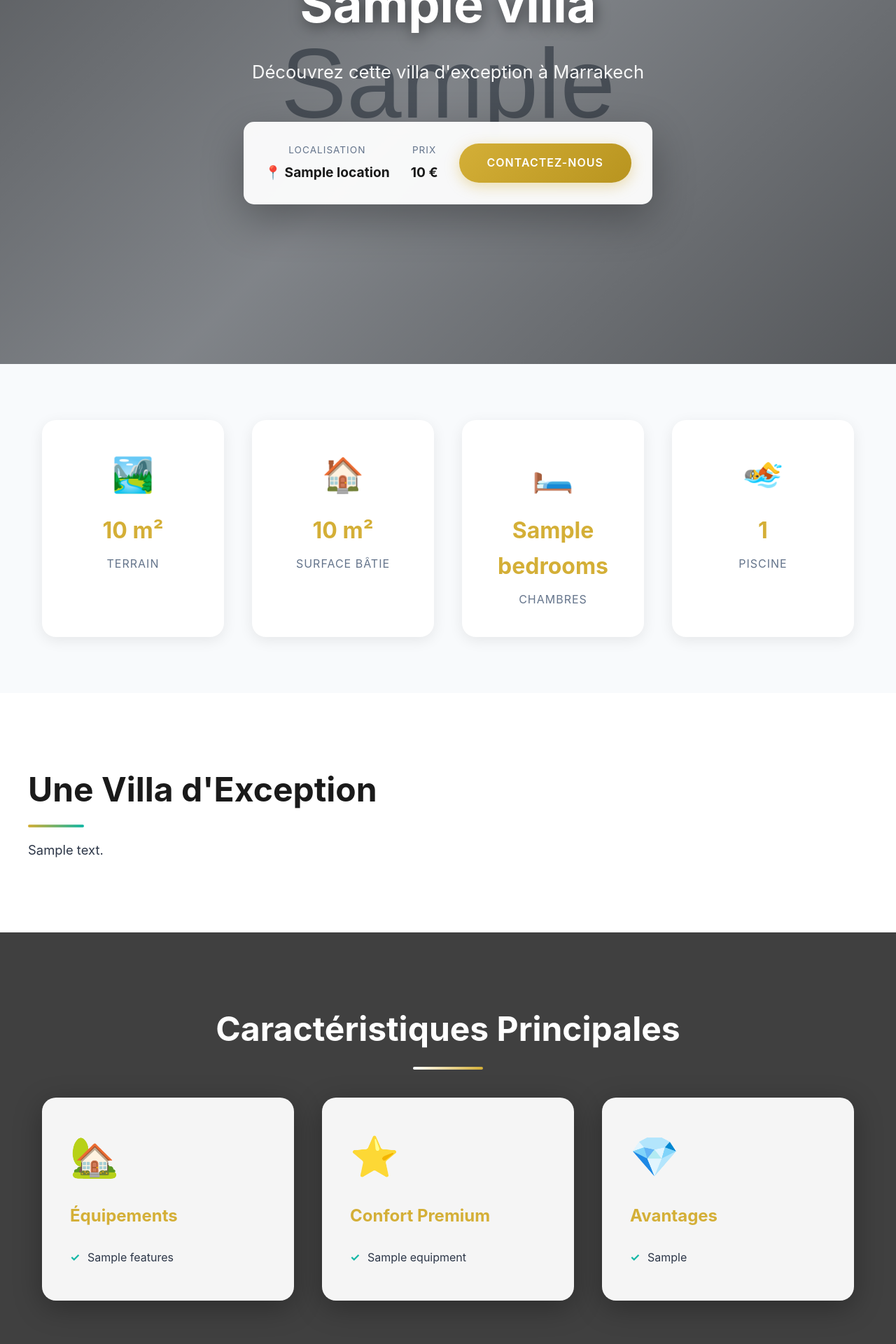
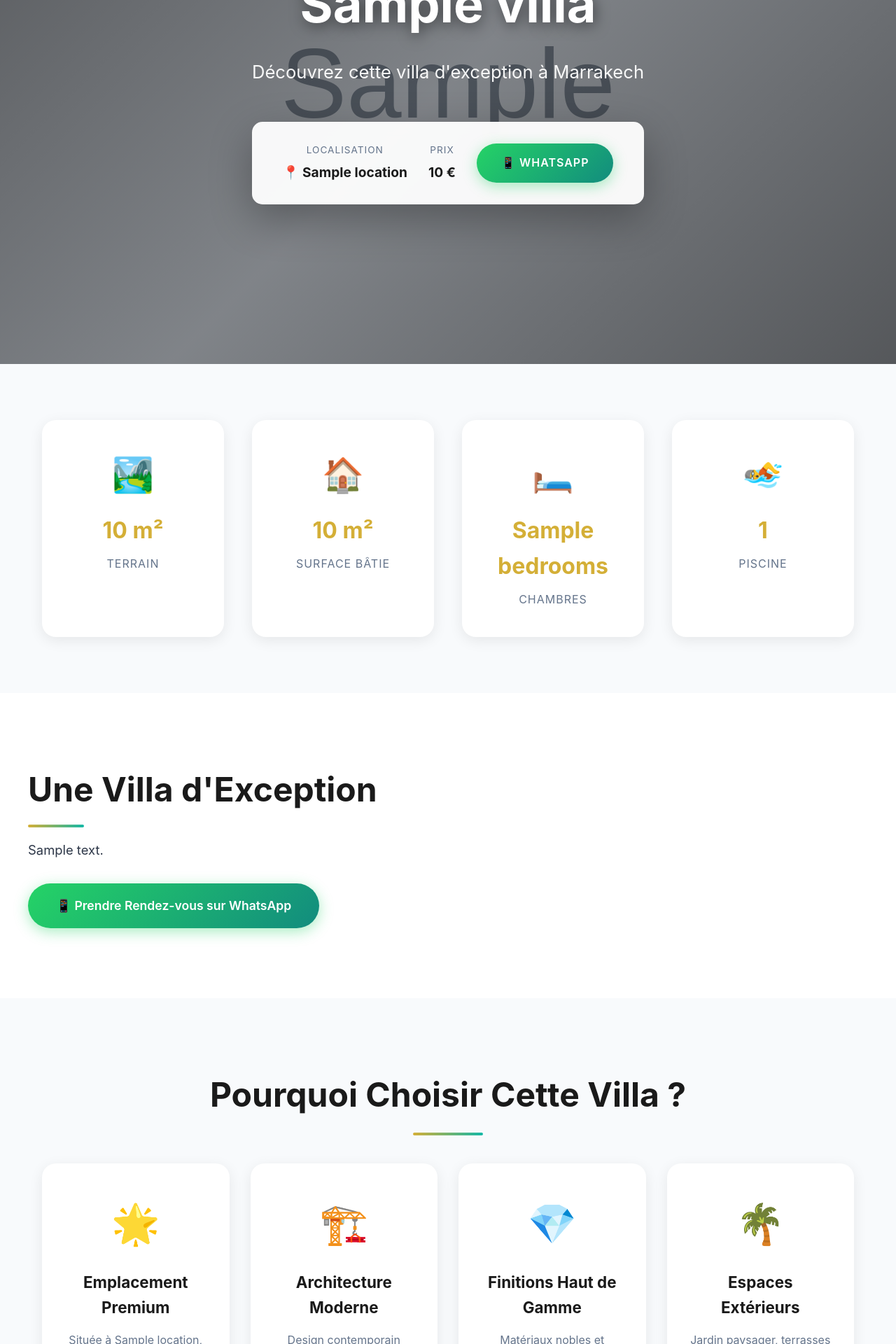
Before and after one commit to moa-digitalagency/VillaVendreMarrakech, a Python web app: template templates/index.html in a window 1280 px wide. Shown: the part 280-2200 px from the top of the page at 70% size. Run offline with Jinja, Linux system fonts and the light colour scheme; the template is opened without the code that fills it: most values are stand-ins (such as "Sample title", 1, 10 or a date in 2020); grey boxes marked "Sample" are stand-in pictures.

Commit message:
Enhance villa listing page with interactive photo slider and WhatsApp integration
Update frontend to include a 3-photo hero slider, distribute images across the page, replace the "Votre Nouveau Style de Vie" section with a creative "Pourquoi Choisir Cette Villa?" section, and integrate WhatsApp for direct contact with a pre-filled appointment request message using deep links.

Replit-Commit-Author: Agent
Replit-Commit-Session-Id: eef467e4-de29-4c9c-befc-ca1fce89f87e
Replit-Commit-Checkpoint-Type: full_checkpoint
Replit-Commit-Screenshot-Url: https://storage.googleapis.com/screenshot-production-us-central1/388c1f97-0d5d-439d-8f54-967ec98ea296/eef467e4-de29-4c9c-befc-ca1fce89f87e/G4jHTKE

```diff
--- a/static/css/style.css
+++ b/static/css/style.css
@@ -44,15 +44,32 @@ body {
     overflow: hidden;
 }
 
-.hero-bg {
+.hero-slider {
     position: absolute;
     top: 0;
     left: 0;
     width: 100%;
     height: 100%;
-    background-size: cover;
-    background-position: center;
-    background-repeat: no-repeat;
+}
+
+.hero-slide {
+    position: absolute;
+    top: 0;
+    left: 0;
+    width: 100%;
+    height: 100%;
+    opacity: 0;
+    transition: opacity 1.5s ease-in-out;
+}
+
+.hero-slide.active {
+    opacity: 1;
+}
+
+.hero-slide img {
+    width: 100%;
+    height: 100%;
+    object-fit: cover;
 }
 
 .hero-overlay-modern {
@@ -126,61 +143,22 @@ body {
 }
 
 .btn-search {
-    background: linear-gradient(135deg, var(--gold), var(--gold-dark));
+    background: linear-gradient(135deg, #25D366, #128C7E);
     color: white;
-    padding: 15px 40px;
+    padding: 15px 35px;
     border-radius: 50px;
     text-decoration: none;
     font-weight: 600;
     font-size: 1rem;
     transition: all 0.3s ease;
-    box-shadow: 0 5px 20px rgba(212, 175, 55, 0.4);
+    box-shadow: 0 5px 20px rgba(37, 211, 102, 0.4);
     text-transform: uppercase;
     letter-spacing: 1px;
 }
 
 .btn-search:hover {
     transform: translateY(-2px);
-    box-shadow: 0 8px 30px rgba(212, 175, 55, 0.6);
-}
-
-/* Photo Thumbnails Strip */
-.photo-strip {
-    background: white;
-    padding: 40px 20px;
-    margin-top: -60px;
-    position: relative;
-    z-index: 3;
-}
-
-.photo-thumbnails {
-    display: grid;
-    grid-template-columns: repeat(auto-fit, minmax(250px, 1fr));
-    gap: 20px;
-}
-
-.thumb-card {
-    aspect-ratio: 4/3;
-    border-radius: 15px;
-    overflow: hidden;
-    box-shadow: 0 10px 30px rgba(0, 0, 0, 0.15);
-    transition: all 0.3s ease;
-}
-
-.thumb-card:hover {
-    transform: translateY(-10px);
-    box-shadow: 0 20px 50px rgba(0, 0, 0, 0.25);
-}
-
-.thumb-card img {
-    width: 100%;
-    height: 100%;
-    object-fit: cover;
-    transition: transform 0.3s ease;
-}
-
-.thumb-card:hover img {
-    transform: scale(1.1);
+    box-shadow: 0 8px 30px rgba(37, 211, 102, 0.6);
 }
 
 /* Quick Stats */
@@ -265,23 +243,55 @@ body {
     line-height: 1.9;
     color: var(--text);
     white-space: pre-line;
+    margin-bottom: 30px;
 }
 
-.image-block {
+.btn-description {
+    display: inline-block;
+    padding: 18px 40px;
+    background: linear-gradient(135deg, #25D366, #128C7E);
+    color: white;
+    text-decoration: none;
+    border-radius: 50px;
+    font-weight: 600;
+    font-size: 1.1rem;
+    transition: all 0.3s ease;
+    box-shadow: 0 5px 20px rgba(37, 211, 102, 0.4);
+}
+
+.btn-description:hover {
+    transform: translateY(-3px);
+    box-shadow: 0 8px 30px rgba(37, 211, 102, 0.6);
+}
+
+.image-block-double {
+    display: grid;
+    grid-template-columns: 1fr 1fr;
+    gap: 20px;
+}
+
+.double-img-main {
+    grid-column: 1 / -1;
     border-radius: 20px;
     overflow: hidden;
     box-shadow: 0 20px 60px rgba(0, 0, 0, 0.15);
 }
 
-.image-block img {
+.double-img-small {
+    border-radius: 15px;
+    overflow: hidden;
+    box-shadow: 0 10px 30px rgba(0, 0, 0, 0.15);
+}
+
+.image-block-double img {
     width: 100%;
     height: 100%;
     object-fit: cover;
     display: block;
 }
 
-/* Lifestyle Cards */
-.lifestyle-section {
+/* Section Pourquoi Choisir */
+.why-choose {
     padding: 100px 20px;
     background: var(--gray);
 }
@@ -315,48 +325,50 @@ body {
     background: linear-gradient(90deg, var(--white), var(--gold));
 }
 
-.lifestyle-grid {
+.why-grid {
     display: grid;
-    grid-template-columns: repeat(auto-fit, minmax(280px, 1fr));
-    gap: 25px;
+    grid-template-columns: repeat(auto-fit, minmax(250px, 1fr));
+    gap: 30px;
 }
 
-.lifestyle-card {
-    aspect-ratio: 1;
+.why-card {
+    background: white;
+    padding: 40px 30px;
     border-radius: 20px;
-    background-size: cover;
-    background-position: center;
-    position: relative;
-    overflow: hidden;
-    cursor: pointer;
+    text-align: center;
+    box-shadow: 0 5px 20px rgba(0, 0, 0, 0.08);
     transition: all 0.3s ease;
+    border: 2px solid transparent;
 }
 
-.lifestyle-card:hover {
-    transform: scale(1.05);
+.why-card:hover {
+    transform: translateY(-10px);
+    border-color: var(--gold);
+    box-shadow: 0 20px 50px rgba(212, 175, 55, 0.2);
 }
 
-.lifestyle-overlay {
-    position: absolute;
-    bottom: 0;
-    left: 0;
-    right: 0;
-    background: linear-gradient(to top, rgba(0, 0, 0, 0.9), transparent);
-    padding: 30px;
-    color: white;
+.why-icon {
+    font-size: 3.5rem;
+    margin-bottom: 20px;
 }
 
-.lifestyle-overlay h3 {
-    font-size: 1.5rem;
+.why-card h3 {
+    font-size: 1.4rem;
+    color: var(--dark);
+    margin-bottom: 15px;
     font-weight: 700;
 }
 
-/* Features with Parallax Background */
+.why-card p {
+    font-size: 1rem;
+    color: #64748b;
+    line-height: 1.7;
+}
+
+/* Features sans Parallax */
 .features-parallax {
     padding: 100px 20px;
-    background-size: cover;
-    background-position: center;
-    background-attachment: fixed;
+    background: linear-gradient(135deg, var(--dark), #2d3748);
     position: relative;
 }
 
@@ -366,7 +378,6 @@ body {
     left: 0;
     width: 100%;
     height: 100%;
-    background: rgba(0, 0, 0, 0.75);
     z-index: 1;
 }
 
--- a/templates/index.html
+++ b/templates/index.html
@@ -9,11 +9,15 @@
 <body>
     {% if villa %}
 
-    <!-- Hero Section avec Image Background -->
+    <!-- Hero Slider avec 3 Photos -->
     <section class="hero-modern">
-        {% if villa.get_images_list() %}
-        <div class="hero-bg" style="background-image: url('/static/uploads/{{ villa.get_images_list()[0] }}')"></div>
-        {% endif %}
+        <div class="hero-slider">
+            {% for img in villa.get_images_list()[:3] %}
+            <div class="hero-slide {% if loop.first %}active{% endif %}">
+                <img src="/static/uploads/{{ img }}" alt="Villa {{ loop.index }}">
+            </div>
+            {% endfor %}
+        </div>
         <div class="hero-overlay-modern"></div>
         <div class="hero-content-modern">
             <h1>{{ villa.title }}</h1>
@@ -27,25 +31,15 @@
                     <span class="search-label">Prix</span>
                     <span class="search-value">{{ '{:,.0f}'.format(villa.price).replace(',', ' ') }} €</span>
                 </div>
-                <a href="#contact" class="btn-search">Contactez-nous</a>
+                {% set whatsapp_number = villa.contact_phone.replace('+', '').replace(' ', '').replace('-', '') if villa.contact_phone else '' %}
+                {% set site_url = request.url_root %}
+                {% set whatsapp_message = "Bonjour, je souhaite prendre rendez-vous pour visiter la villa " ~ villa.title ~ " et obtenir plus d'informations. Lien: " ~ site_url %}
+                <a href="https://wa.me/{{ whatsapp_number }}?text={{ whatsapp_message | urlencode }}" target="_blank" class="btn-search">
+                    📱 WhatsApp
+                </a>
             </div>
         </div>
     </section>
-
-    <!-- Photo Thumbnails Strip -->
-    {% if villa.get_images_list()|length > 1 %}
-    <section class="photo-strip">
-        <div class="container">
-            <div class="photo-thumbnails">
-                {% for img in villa.get_images_list()[1:5] %}
-                <div class="thumb-card">
-                    <img src="/static/uploads/{{ img }}" alt="Photo {{ loop.index }}">
-                </div>
-                {% endfor %}
-            </div>
-        </div>
-    </section>
-    {% endif %}
 
     <!-- Quick Stats -->
     <section class="quick-stats">
@@ -83,7 +77,7 @@
         </div>
     </section>
 
-    <!-- Description avec Image Latérale -->
+    <!-- Description -->
     {% if villa.description %}
     <section class="content-image-section">
         <div class="container-wide">
@@ -91,40 +85,64 @@
                 <div class="content-block">
                     <h2 class="section-title-left">Une Villa d'Exception</h2>
                     <div class="text-content">{{ villa.description }}</div>
+
+                    {% set whatsapp_number = villa.contact_phone.replace('+', '').replace(' ', '').replace('-', '') if villa.contact_phone else '' %}
+                    {% set site_url = request.url_root %}
+                    {% set whatsapp_message = "Bonjour, je souhaite prendre rendez-vous pour visiter la villa " ~ villa.title ~ " et obtenir plus d'informations. Lien: " ~ site_url %}
+
+                    <a href="https://wa.me/{{ whatsapp_number }}?text={{ whatsapp_message | urlencode }}" target="_blank" class="btn-description">
+                        📱 Prendre Rendez-vous sur WhatsApp
+                    </a>
                 </div>
-                {% if villa.get_images_list()|length > 5 %}
-                <div class="image-block">
-                    <img src="/static/uploads/{{ villa.get_images_list()[5] }}" alt="Villa intérieur">
+                <div class="image-block-double">
+                    {% if villa.get_images_list()|length > 3 %}
+                    <div class="double-img-main">
+                        <img src="/static/uploads/{{ villa.get_images_list()[3] }}" alt="Villa principale">
+                    </div>
+                    {% endif %}
+                    {% if villa.get_images_list()|length > 4 %}
+                    <div class="double-img-small">
+                        <img src="/static/uploads/{{ villa.get_images_list()[4] }}" alt="Villa détail">
+                    </div>
+                    {% endif %}
                 </div>
-                {% endif %}
             </div>
         </div>
     </section>
     {% endif %}
 
-    <!-- Lifestyle Cards avec Background Images -->
-    {% if villa.get_images_list()|length > 6 %}
-    <section class="lifestyle-section">
+    <!-- Section Créative: Pourquoi Choisir Cette Villa -->
+    <section class="why-choose">
         <div class="container">
-            <h2 class="section-title-center">Votre Nouveau Style de Vie</h2>
-            <div class="lifestyle-grid">
-                {% set lifestyle_images = villa.get_images_list()[6:10] %}
-                {% set lifestyle_titles = ["Espaces de Vie", "Extérieurs", "Confort", "Luxe"] %}
-                {% for img in lifestyle_images %}
-                <div class="lifestyle-card" style="background-image: url('/static/uploads/{{ img }}')">
-                    <div class="lifestyle-overlay">
-                        <h3>{{ lifestyle_titles[loop.index0] if loop.index0 < lifestyle_titles|length else "Détail" }}</h3>
-                    </div>
+            <h2 class="section-title-center">Pourquoi Choisir Cette Villa ?</h2>
+            <div class="why-grid">
+                <div class="why-card">
+                    <div class="why-icon">🌟</div>
+                    <h3>Emplacement Premium</h3>
+                    <p>Située à {{ villa.location }}, dans l'un des quartiers les plus prisés de Marrakech</p>
                 </div>
-                {% endfor %}
+                <div class="why-card">
+                    <div class="why-icon">🏗️</div>
+                    <h3>Architecture Moderne</h3>
+                    <p>Design contemporain alliant luxe, confort et authenticité marocaine</p>
+                </div>
+                <div class="why-card">
+                    <div class="why-icon">💎</div>
+                    <h3>Finitions Haut de Gamme</h3>
+                    <p>Matériaux nobles et équipements premium pour un confort optimal</p>
+                </div>
+                <div class="why-card">
+                    <div class="why-icon">🌴</div>
+                    <h3>Espaces Extérieurs</h3>
+                    <p>Jardin paysager, terrasses et espaces de vie en plein air exceptionnels</p>
+                </div>
             </div>
         </div>
     </section>
-    {% endif %}
 
     <!-- Features avec Background Parallax -->
     {% if villa.features %}
-    <section class="features-parallax" {% if villa.get_images_list()|length > 10 %}style="background-image: url('/static/uploads/{{ villa.get_images_list()[10] }}')"{% endif %}>
+    <section class="features-parallax">
         <div class="parallax-overlay"></div>
         <div class="container">
             <h2 class="section-title-center white">Caractéristiques Principales</h2>
@@ -171,14 +189,14 @@
     </section>
     {% endif %}
 
-    <!-- Photo Gallery Grid -->
-    {% if villa.get_images_list()|length > 11 %}
+    <!-- Galerie Photos Complète -->
+    {% if villa.get_images_list()|length > 5 %}
     <section class="gallery-modern">
         <div class="container">
             <h2 class="section-title-center">Galerie Photos</h2>
             <div class="gallery-masonry">
-                {% for img in villa.get_images_list()[11:] %}
-                <div class="gallery-item-modern" onclick="openLightbox({{ loop.index0 + 11 }})">
+                {% for img in villa.get_images_list()[5:] %}
+                <div class="gallery-item-modern">
                     <img src="/static/uploads/{{ img }}" alt="Photo {{ loop.index }}">
                     <div class="gallery-hover">
                         <span class="zoom-icon">🔍</span>
@@ -190,8 +208,8 @@
     </section>
     {% endif %}
 
-    <!-- Contact Section avec Background -->
-    <section class="contact-modern" id="contact" {% if villa.get_images_list()|length > 0 %}style="background-image: url('/static/uploads/{{ villa.get_images_list()[0] }}')"{% endif %}>
+    <!-- Contact Section -->
+    <section class="contact-modern" id="contact">
         <div class="contact-overlay"></div>
         <div class="container">
             <div class="contact-box">
@@ -228,8 +246,12 @@
                     {% endif %}
                 </div>
 
-                <a href="tel:{{ villa.contact_phone if villa.contact_phone else '#' }}" class="btn-contact-large">
-                    Prendre Rendez-vous
+                {% set whatsapp_number = villa.contact_phone.replace('+', '').replace(' ', '').replace('-', '') if villa.contact_phone else '' %}
+                {% set site_url = request.url_root %}
+                {% set whatsapp_message = "Bonjour, je souhaite prendre rendez-vous pour visiter la villa " ~ villa.title ~ " et obtenir plus d'informations. Lien: " ~ site_url %}
+
+                <a href="https://wa.me/{{ whatsapp_number }}?text={{ whatsapp_message | urlencode }}" target="_blank" class="btn-contact-large">
+                    📱 Prendre Rendez-vous sur WhatsApp
                 </a>
             </div>
         </div>
@@ -246,16 +268,38 @@
     </div>
 
     <script>
-        // Lightbox
-        const allImages = [
-            {% for img in villa.get_images_list() %}
-            '/static/uploads/{{ img }}'{% if not loop.last %},{% endif %}
-            {% endfor %}
-        ];
+        // Hero Slider (3 photos)
+        let currentSlide = 0;
+        const slides = document.querySelectorAll('.hero-slide');
 
+        function showSlide(index) {
+            slides.forEach(slide => slide.classList.remove('active'));
+            if (slides[index]) {
+                slides[index].classList.add('active');
+            }
+        }
+
+        function nextSlide() {
+            currentSlide = (currentSlide + 1) % slides.length;
+            showSlide(currentSlide);
+        }
+
+        if (slides.length > 1) {
+            setInterval(nextSlide, 5000);
+        }
+
+        // Lightbox pour Galerie
+        const galleryItems = document.querySelectorAll('.gallery-item-modern');
         const lightbox = document.getElementById('lightbox');
         const lightboxImg = document.getElementById('lightbox-img');
+        const allImages = Array.from(galleryItems).map(item => item.querySelector('img').src);
         let currentImageIndex = 0;
+
+        galleryItems.forEach((item, index) => {
+            item.addEventListener('click', () => {
+                openLightbox(index);
+            });
+        });
 
         function openLightbox(index) {
             currentImageIndex = index;
```
Also changed, not shown: other parts of static/css/style.css (+15 -15 lines), replit.md (+55 -14 lines), attached_assets/image_1761056752264.png (added), 1 other file.
